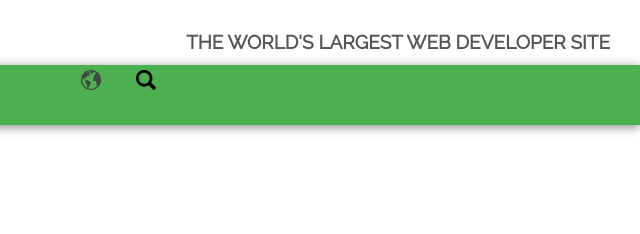
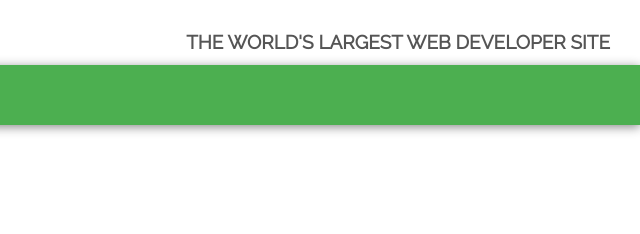
Before and after one commit to desousaj7/Jquery-Html-css, a plain HTML site: page Atv4/index.html in a window 1280 px wide. Shown: the top 234 px of the page, 640-1280 px from the left. Drawn offline with Linux system fonts and the light colour scheme.

Commit message:
Update index.html

```diff
--- a/Atv4/index.html
+++ b/Atv4/index.html
@@ -21,10 +21,6 @@
                 <li><a href="#">TUTORIALS</a></li>
                 <li><a href="#">REFERENCES</a></li>
                 <li><a href="#">EXAMPLES</a></li>
-                <div class="icon">
-                        <img src="img/pesquisar.png" alt="">
-                        <img style="float:right" src="img/terra.png" alt="">
-                </div>
             </ul>
             <div class="icon">
 
```
